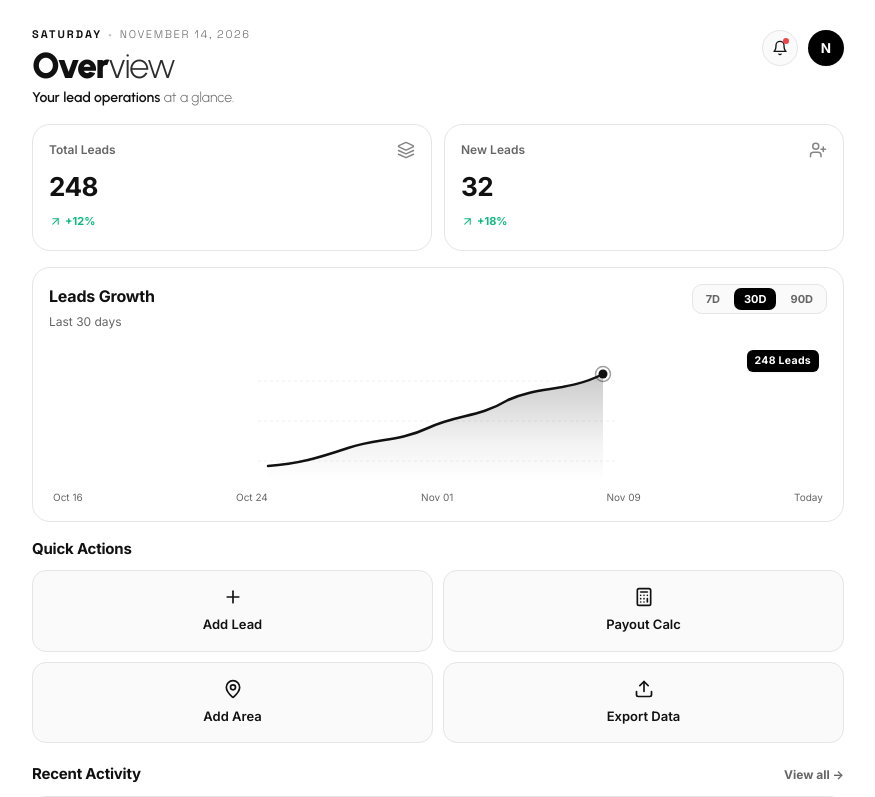
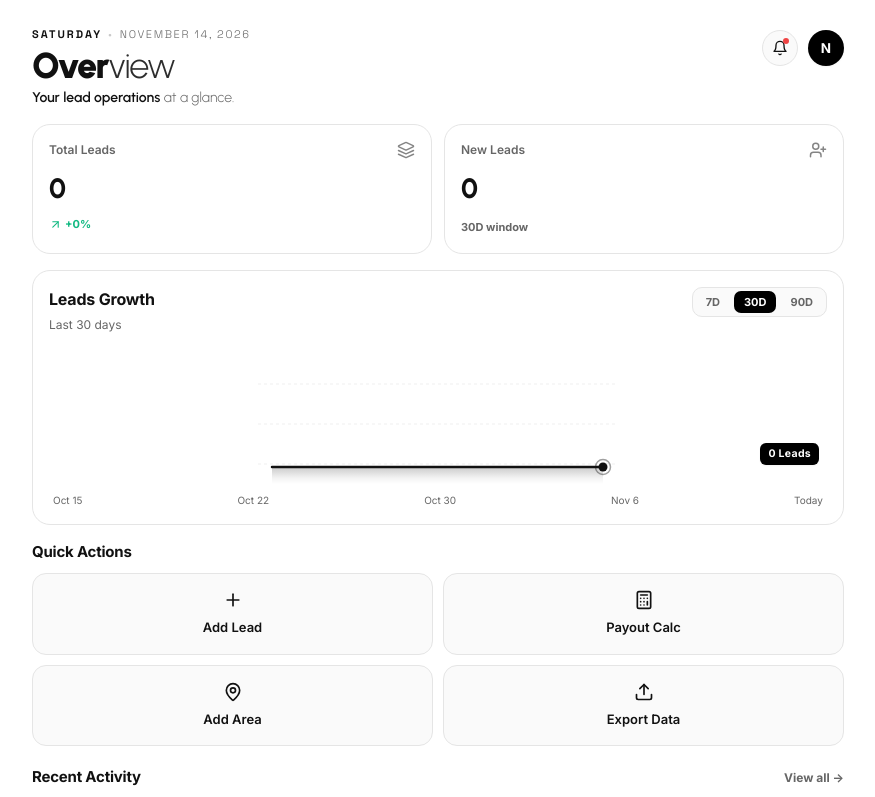
Before and after one commit to contactneklabs-droid/nekleads, a React (Vite) app: page /dashboard in a window 1280 px wide. Shown: the top 797 px of the page, without its empty margins (202-1077 px from the left). Built offline with nearby package versions, Linux system fonts and the light colour scheme.

Commit message:
fix(dashboard): compute dynamic real-data leads growth chart and accurate metrics

```diff
--- a/src/pages/Dashboard.tsx
+++ b/src/pages/Dashboard.tsx
@@ -1,4 +1,4 @@
-import React, { useEffect, useState, useRef } from 'react';
+import React, { useEffect, useState, useRef, useMemo } from 'react';
 import { useNavigate } from 'react-router-dom';
 import {
   Bell,
@@ -66,6 +66,105 @@ export default function Dashboard() {
 
   const [dayName, ...restDateParts] = formattedToday.split(',');
   const restDate = restDateParts.join(',').trim();
+
+  // Dynamic computation of Leads Growth based on real candidate data and selected timeframe
+  const chartData = useMemo(() => {
+    const days = growthTimeframe === '7D' ? 7 : growthTimeframe === '30D' ? 30 : 90;
+    const now = new Date();
+
+    // Generate 5 milestone date intervals across the selected timeframe
+    const fractions = [0, 0.25, 0.5, 0.75, 1];
+    const intervalPoints = fractions.map(fraction => {
+      const daysAgo = Math.round(days * (1 - fraction));
+      const date = new Date(now.getTime() - daysAgo * 24 * 60 * 60 * 1000);
+      return { date, daysAgo, fraction };
+    });
+
+    // Format human-friendly labels dynamically (e.g. "Nov 8", "Today")
+    const labels = intervalPoints.map((pt, idx) => {
+      if (idx === intervalPoints.length - 1) return 'Today';
+      return new Intl.DateTimeFormat('en-US', {
+        month: 'short',
+        day: 'numeric'
+      }).format(pt.date);
+    });
+
+    // Calculate real cumulative lead counts up to each date milestone
+    const counts = intervalPoints.map((pt, idx) => {
+      if (idx === intervalPoints.length - 1) return candidates.length;
+      const timeLimit = pt.date.getTime();
+      return candidates.filter(c => {
+        const created = c.createdAt ? new Date(c.createdAt).getTime() : 0;
+        return created <= timeLimit;
+      }).length;
+    });
+
+    const currentTotal = candidates.length;
+
+    // SVG coordinates within viewBox="0 0 360 140"
+    const chartLeft = 14;
+    const chartRight = 345;
+    const chartTop = 32;
+    const chartBottom = 118;
+    const chartHeight = chartBottom - chartTop;
+
+    const maxVal = Math.max(...counts, 1);
+    const minVal = Math.min(...counts, 0);
+    const range = maxVal - minVal || 1;
+
+    const points = counts.map((count, i) => {
+      const x = chartLeft + (i / (counts.length - 1)) * (chartRight - chartLeft);
+      const normalizedY = currentTotal === 0 ? 0 : (count - minVal) / range;
+      const y = chartBottom - normalizedY * chartHeight;
+      return { x, y, count };
+    });
+
+    // Generate smooth bezier curve path
+    let areaPath = `M ${points[0].x} ${points[0].y}`;
+    let strokePath = `M ${points[0].x} ${points[0].y}`;
+
+    for (let i = 0; i < points.length - 1; i++) {
+      const p0 = points[i];
+      const p1 = points[i + 1];
+      const cpx1 = p0.x + (p1.x - p0.x) * 0.5;
+      const cpy1 = p0.y;
+      const cpx2 = p0.x + (p1.x - p0.x) * 0.5;
+      const cpy2 = p1.y;
+      const segment = ` C ${cpx1.toFixed(1)} ${cpy1.toFixed(1)}, ${cpx2.toFixed(1)} ${cpy2.toFixed(1)}, ${p1.x.toFixed(1)} ${p1.y.toFixed(1)}`;
+      areaPath += segment;
+      strokePath += segment;
+    }
+
+    const lastPt = points[points.length - 1];
+    areaPath += ` L ${lastPt.x} 135 L ${points[0].x} 135 Z`;
+
+    // Leads created within this window
+    const startTime = intervalPoints[0].date.getTime();
+    const newInPeriod = candidates.filter(c => {
+      const created = c.createdAt ? new Date(c.createdAt).getTime() : 0;
+      return created >= startTime;
+    }).length;
+
+    // Growth percentage calculation
+    const initialCount = counts[0];
+    const growthPercent = initialCount > 0
+      ? Math.round(((currentTotal - initialCount) / initialCount) * 100)
+      : currentTotal > 0 ? 100 : 0;
+
+    return {
+      days,
+      timeframeLabel: growthTimeframe === '7D' ? 'Last 7 days' : growthTimeframe === '30D' ? 'Last 30 days' : 'Last 90 days',
+      labels,
+      counts,
+      points,
+      areaPath,
+      strokePath,
+      currentTotal,
+      lastPt,
+      newInPeriod,
+      growthPercent
+    };
+  }, [candidates, growthTimeframe]);
 
   // Quick Add submit
   const handleQuickAddSubmit = () => {
@@ -291,12 +390,12 @@ export default function Dashboard() {
             </span>
             <Layers size={18} style={{ color: 'var(--color-text-secondary)', opacity: 0.8 }} />
           </div>
-          <div style={{ fontSize: '26px', fontWeight: 800, margin: '8px 0 4px 0', letterSpacing: '-0.5px' }}>
-            {candidates.length || 248}
+          <div style={{ fontSize: '28px', fontWeight: 800, margin: '8px 0 4px 0', letterSpacing: '-0.5px', fontFamily: "var(--font-display)" }}>
+            {candidates.length}
           </div>
           <div style={{ display: 'inline-flex', alignItems: 'center', gap: '3px', fontSize: '11px', fontWeight: 700, color: '#10b981' }}>
             <ArrowUpRight size={13} />
-            <span>+12%</span>
+            <span>+{chartData.growthPercent}%</span>
           </div>
         </div>
 
@@ -315,12 +414,11 @@ export default function Dashboard() {
             </span>
             <UserPlus size={18} style={{ color: 'var(--color-text-secondary)', opacity: 0.8 }} />
           </div>
-          <div style={{ fontSize: '26px', fontWeight: 800, margin: '8px 0 4px 0', letterSpacing: '-0.5px' }}>
-            32
+          <div style={{ fontSize: '28px', fontWeight: 800, margin: '8px 0 4px 0', letterSpacing: '-0.5px', fontFamily: "var(--font-display)" }}>
+            {chartData.newInPeriod}
           </div>
-          <div style={{ display: 'inline-flex', alignItems: 'center', gap: '3px', fontSize: '11px', fontWeight: 700, color: '#10b981' }}>
-            <ArrowUpRight size={13} />
-            <span>+18%</span>
+          <div style={{ display: 'inline-flex', alignItems: 'center', gap: '3px', fontSize: '11px', fontWeight: 700, color: 'var(--color-text-secondary)' }}>
+            <span>{growthTimeframe} window</span>
           </div>
         </div>
       </div>
@@ -333,7 +431,7 @@ export default function Dashboard() {
               Leads Growth
             </h2>
             <span style={{ fontSize: '12px', color: 'var(--color-text-secondary)' }}>
-              Last 30 days
+              {chartData.timeframeLabel}
             </span>
           </div>
 
@@ -341,6 +439,7 @@ export default function Dashboard() {
             {(['7D', '30D', '90D'] as const).map(pill => (
               <button
                 key={pill}
+                type="button"
                 onClick={() => setGrowthTimeframe(pill)}
                 style={{
                   border: 'none',
@@ -350,7 +449,8 @@ export default function Dashboard() {
                   fontWeight: 700,
                   padding: '4px 10px',
                   borderRadius: '7px',
-                  cursor: 'pointer'
+                  cursor: 'pointer',
+                  transition: 'background-color 0.15s ease, color 0.15s ease'
                 }}
               >
                 {pill}
@@ -377,22 +477,13 @@ export default function Dashboard() {
 
             {/* Area Fill */}
             <path
-              d="M 10 120
-                 C 40 118, 60 112, 90 102
-                 C 120 92, 140 96, 170 82
-                 C 200 68, 220 72, 250 54
-                 C 280 40, 310 46, 345 28
-                 L 345 135 L 10 135 Z"
+              d={chartData.areaPath}
               fill="url(#growthAreaGrad)"
             />
 
             {/* Top Smooth Curve Stroke */}
             <path
-              d="M 10 120
-                 C 40 118, 60 112, 90 102
-                 C 120 92, 140 96, 170 82
-                 C 200 68, 220 72, 250 54
-                 C 280 40, 310 46, 345 28"
+              d={chartData.strokePath}
               fill="none"
               stroke="var(--color-text-primary)"
               strokeWidth="2.5"
@@ -400,14 +491,14 @@ export default function Dashboard() {
             />
 
             {/* Current End Marker Dot */}
-            <circle cx="345" cy="28" r="4.5" fill="var(--color-text-primary)" />
-            <circle cx="345" cy="28" r="7.5" fill="none" stroke="var(--color-text-primary)" strokeWidth="1.5" opacity="0.4" />
+            <circle cx={chartData.lastPt.x} cy={chartData.lastPt.y} r="4.5" fill="var(--color-text-primary)" />
+            <circle cx={chartData.lastPt.x} cy={chartData.lastPt.y} r="7.5" fill="none" stroke="var(--color-text-primary)" strokeWidth="1.5" opacity="0.4" />
           </svg>
 
-          {/* Interactive Floating Pill Tooltip */}
+          {/* Real Dynamic Floating Pill Tooltip */}
           <div style={{
             position: 'absolute',
-            top: '4px',
+            top: `${Math.max(6, Math.min(100, chartData.lastPt.y - 24))}px`,
             right: '8px',
             backgroundColor: 'var(--color-primary)',
             color: 'var(--color-bg-primary)',
@@ -416,19 +507,18 @@ export default function Dashboard() {
             padding: '3px 8px',
             borderRadius: '6px',
             boxShadow: 'var(--shadow-sm)',
-            letterSpacing: '0.3px'
+            letterSpacing: '0.3px',
+            transition: 'top 0.2s ease'
           }}>
-            {candidates.length || 248} Leads
+            {chartData.currentTotal} {chartData.currentTotal === 1 ? 'Lead' : 'Leads'}
           </div>
         </div>
 
-        {/* Date Labels under chart */}
+        {/* Dynamic Real Date Labels under chart */}
         <div style={{ display: 'flex', justifyContent: 'space-between', fontSize: '10px', color: 'var(--color-text-secondary)', marginTop: '4px', padding: '0 4px' }}>
-          <span>Oct 16</span>
-          <span>Oct 24</span>
-          <span>Nov 01</span>
-          <span>Nov 09</span>
-          <span>Today</span>
+          {chartData.labels.map((lbl, idx) => (
+            <span key={idx}>{lbl}</span>
+          ))}
         </div>
       </div>
 
```
